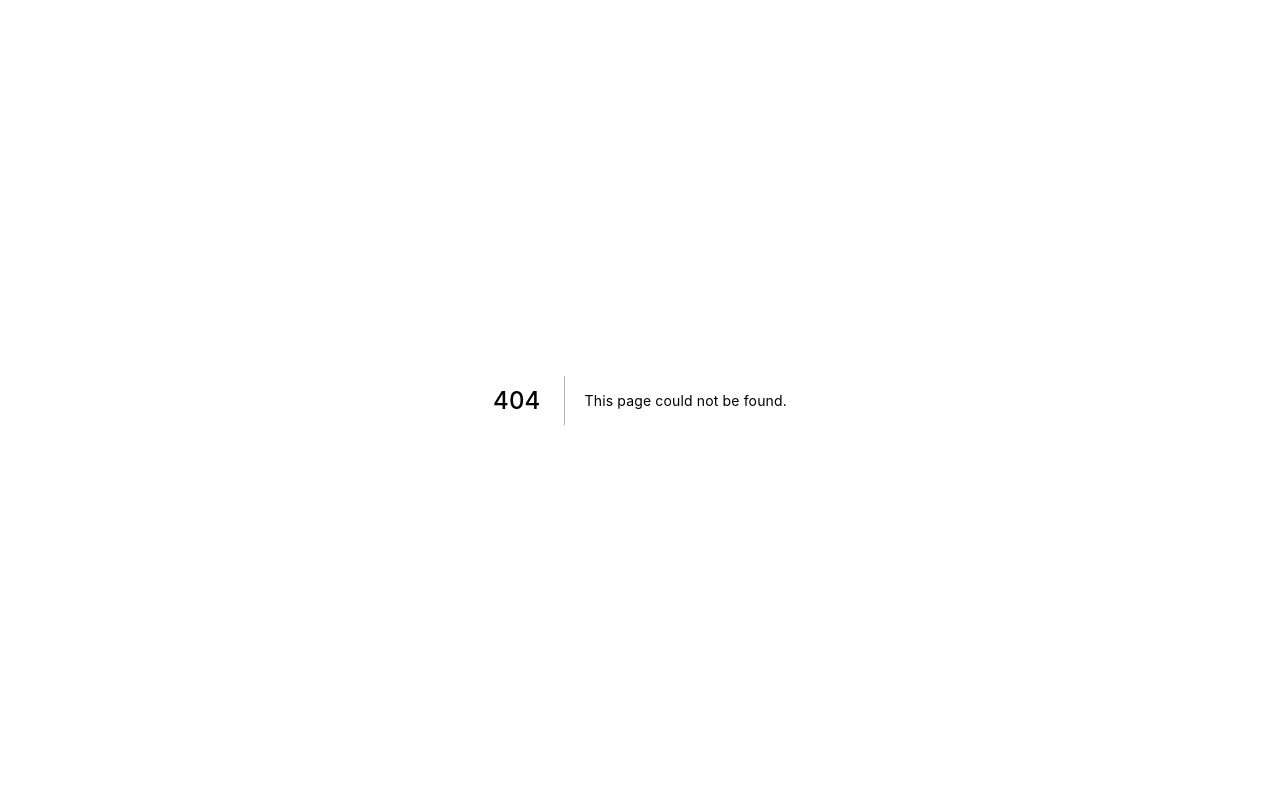
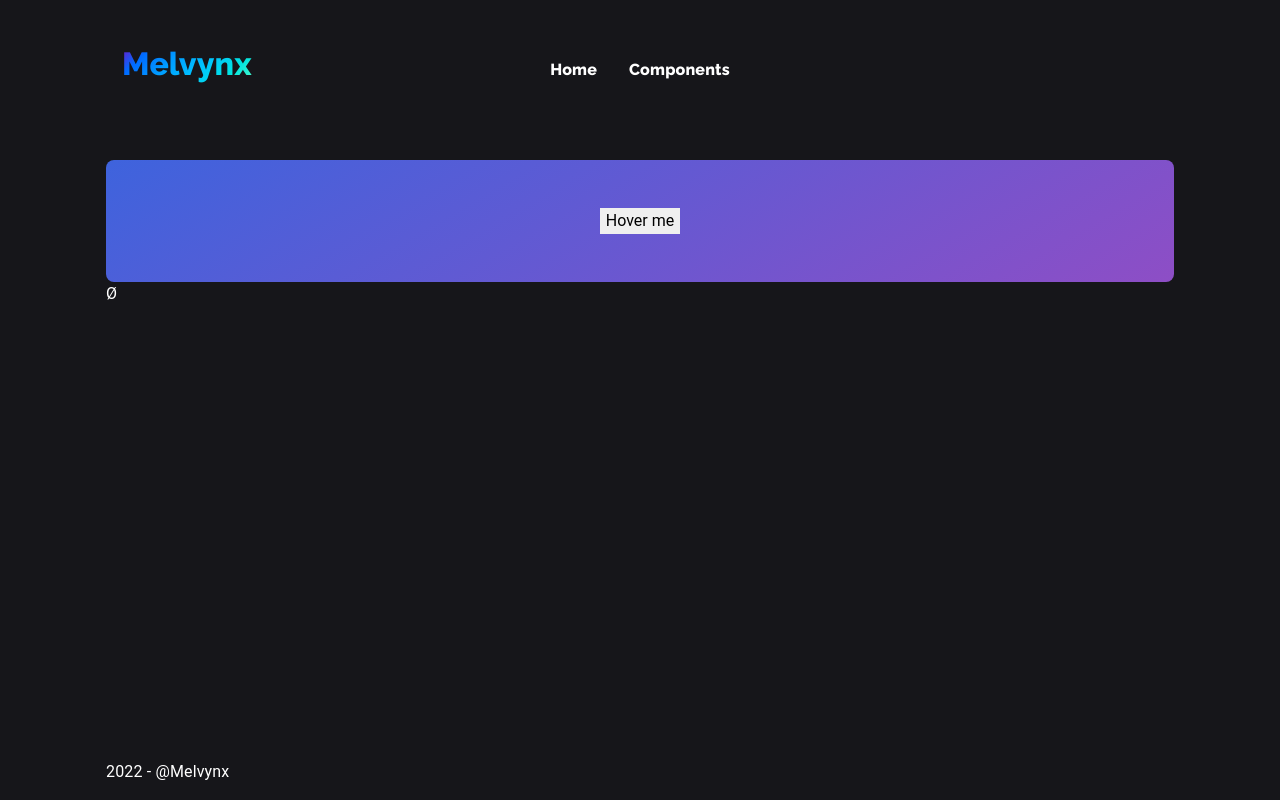
Before and after one commit to Melvynx/creative-components, a Next.js app: page /examples/tooltip in a window 1280 px wide. Before the commit this address had no page. Built offline with nearby package versions, Linux system fonts and the light colour scheme.

Commit message:
add a tooltip button using floating-ui

```diff
--- /dev/null
+++ b/components/Tooltip/Tooltip.tsx
@@ -0,0 +1,147 @@
+import {
+  offset,
+  Placement,
+  shift,
+  useFloating,
+  arrow,
+  flip,
+} from "@floating-ui/react-dom";
+import { PropsWithChildren, useEffect, useRef, useState } from "react";
+import styled from "@emotion/styled";
+import { keyframes } from "@emotion/react";
+import { BasePlacement } from "@floating-ui/core/src/types";
+
+type TooltipProps = {
+  open?: boolean;
+  placement?: Placement;
+  duration?: number;
+  title: string;
+};
+const sides: Record<BasePlacement, BasePlacement> = {
+  top: "bottom",
+  right: "left",
+  bottom: "top",
+  left: "right",
+};
+
+export const Tooltip = ({
+  open: defaultOpen = false,
+  placement = "top",
+  children,
+  duration = 300,
+  title,
+}: PropsWithChildren<TooltipProps>) => {
+  const [open, setOpen] = useState(defaultOpen);
+  const arrowRef = useRef(null);
+
+  const { x, y, reference, floating, strategy, middlewareData, update } =
+    useFloating({
+      placement: placement,
+      middleware: [shift(), arrow({ element: arrowRef }), offset(10), flip()],
+    });
+
+  useEffect(() => {
+    const handleChange = () => {
+      update();
+    };
+
+    window.addEventListener("resize", handleChange);
+    window.addEventListener("scroll", handleChange);
+
+    return () => {
+      window.removeEventListener("resize", handleChange);
+      window.removeEventListener("scroll", handleChange);
+    };
+  }, []);
+
+  const staticSide = sides[placement.split("-")[0]];
+
+  return (
+    <>
+      <div
+        ref={reference}
+        onMouseEnter={() => setOpen(true)}
+        onMouseLeave={() => setOpen(false)}
+      >
+        {children}
+      </div>
+      <TooltipWrapper
+        duration={duration}
+        open={open}
+        ref={floating}
+        style={{
+          position: strategy,
+          top: y ?? "",
+          left: x ?? "",
+        }}
+      >
+        {title}
+        <Arrow
+          style={{
+            position: strategy,
+            left:
+              middlewareData.arrow?.x != null
+                ? `${middlewareData.arrow?.x}px`
+                : "",
+            top:
+              middlewareData.arrow?.y != null
+                ? `${middlewareData.arrow?.y}px`
+                : "",
+            right: "",
+            bottom: "",
+            [staticSide]: "calc(-0.5 * (var(--size)))",
+          }}
+          ref={arrowRef}
+        />
+      </TooltipWrapper>
+    </>
+  );
+};
+
+const tooltipAnimationOpen = keyframes({
+  "0%": {
+    opacity: 0,
+    transform: "scale(0.5)",
+  },
+  "50%": {
+    opacity: 0.5,
+    transform: "scale(1.2)",
+  },
+  "100%": {
+    opacity: 1,
+    transform: "scale(1)",
+  },
+});
+
+const tooltipAnimationClose = keyframes({
+  "0%": {
+    opacity: 1,
+    transform: "scale(1)",
+  },
+  "100%": {
+    opacity: 0,
+    transform: "scale(0)",
+  },
+});
+
+const TooltipWrapper = styled.div<{ open: boolean; duration: number }>`
+  background: var(--color-white);
+  padding: 4px;
+  color: var(--color-purple-main);
+  border-radius: 4px;
+  pointer-events: none;
+
+  animation: ${({ open }) =>
+      open ? tooltipAnimationOpen : tooltipAnimationClose}
+    ${({ duration }) => duration}ms var(--ease-out) forwards;
+`;
+
+const Arrow = styled.div`
+  --size: 8px;
+  position: absolute;
+  background: var(--color-white);
+  width: var(--size);
+  height: var(--size);
+
+  transform: rotate(45deg);
+`;
--- /dev/null
+++ b/components/Tooltip/index.ts
@@ -0,0 +1 @@
+export * from "./Tooltip";
--- a/components/layout/Layout.tsx
+++ b/components/layout/Layout.tsx
@@ -1,9 +1,8 @@
 import styled from "@emotion/styled";
 import Head from "next/head";
-import Link from "next/link";
 import React, { ReactNode } from "react";
-import { QUERIES, WEIGHTS } from "~/styles/constants";
-import { LayoutNav } from "./LayoutNav";
+import { QUERIES } from "~/styles/constants";
+import { LayoutHeader } from "~/components/layout/LayoutHeader";
 
 type Props = {
   children?: ReactNode;
@@ -18,45 +17,14 @@ const Layout = ({ children, title = "Title" }: Props) => (
       <meta name="viewport" content="initial-scale=1.0, width=device-width" />
     </Head>
     <Container>
-      <Header>
-        <Side>
-          <Link href="/">
-            <MelvynxLogo>Melvynx</MelvynxLogo>
-          </Link>
-        </Side>
-        <NavDesktop>
-          <LayoutNav />
-        </NavDesktop>
-        <Side></Side>
-        {/* <NavMobile>
-          <LayoutNav />
-        </NavMobile> */}
-      </Header>
-      <Content>{children}</Content>
+      <LayoutHeader />
+      <Content>{children}</Content>Ø
       <Footer>
         <span>2022 - @Melvynx</span>
       </Footer>
     </Container>
   </>
 );
-
-const Side = styled.div`
-  flex: 1;
-`;
-
-const NavDesktop = styled.nav`
-  display: none;
-  align-items: center;
-  gap: clamp(1rem, 2vw + 1rem, 2rem);
-
-  @media ${QUERIES.tabletAndUp} {
-    display: flex;
-  }
-`;
-
-/*const NavMobile = styled.nav`
-  display: none;
-`;*/
 
 const Footer = styled.footer`
   margin-top: auto;
@@ -75,28 +43,11 @@ const Container = styled.div`
   --sticky-header: 32px;
 `;
 
-const MelvynxLogo = styled.span`
-  font-size: 2rem;
-  background: var(--gradient-primary);
-  background-clip: text;
-  -webkit-background-clip: text;
-  -webkit-text-fill-color: transparent;
-  font-family: var(--font-family-sans-serif);
-  font-weight: ${WEIGHTS.bold};
-  display: inline-block;
-  cursor: pointer;
-`;
+const Content = styled.main`
+  // isolate the content to be behind the header
+  isolation: isolate;
+  z-index: 1;
 
-const Header = styled.header`
-  display: flex;
-  border-radius: 1000px;
-  position: sticky;
-  top: var(--sticky-header);
-  align-items: baseline;
-  gap: 16px;
-`;
-
-const Content = styled.main`
   margin-top: var(--sticky-header);
 
   @media ${QUERIES.tabletAndUp} {
--- /dev/null
+++ b/components/layout/LayoutHeader.tsx
@@ -0,0 +1,83 @@
+import Link from "next/link";
+import { LayoutNav } from "~/components/layout/LayoutNav";
+import React from "react";
+import styled from "@emotion/styled";
+import { QUERIES, WEIGHTS } from "~/styles/constants";
+
+export const LayoutHeader = () => {
+  const [isScrolled, setIsScrolled] = React.useState(false);
+
+  React.useEffect(() => {
+    const handleScroll = () => {
+      if (window.scrollY > 32) {
+        setIsScrolled(true);
+      } else {
+        setIsScrolled(false);
+      }
+    };
+
+    window.addEventListener("scroll", handleScroll);
+
+    return () => {
+      window.removeEventListener("scroll", handleScroll);
+    };
+  }, []);
+
+  return (
+    <Header isScrolled={isScrolled}>
+      <Side>
+        <Link href="/">
+          <MelvynxLogo>Melvynx</MelvynxLogo>
+        </Link>
+      </Side>
+      <NavDesktop>
+        <LayoutNav />
+      </NavDesktop>
+      <Side></Side>
+      {/* <NavMobile>
+          <LayoutNav />
+        </NavMobile> */}
+    </Header>
+  );
+};
+
+const Side = styled.div`
+  flex: 1;
+`;
+
+const NavDesktop = styled.nav`
+  display: none;
+  align-items: center;
+  gap: clamp(1rem, 2vw + 1rem, 2rem);
+
+  @media ${QUERIES.tabletAndUp} {
+    display: flex;
+  }
+`;
+
+const MelvynxLogo = styled.span`
+  font-size: 2rem;
+  background: var(--gradient-primary);
+  background-clip: text;
+  -webkit-background-clip: text;
+  -webkit-text-fill-color: transparent;
+  font-family: var(--font-family-sans-serif);
+  font-weight: ${WEIGHTS.bold};
+  display: inline-block;
+  cursor: pointer;
+`;
+
+const Header = styled.header<{ isScrolled: boolean }>`
+  display: flex;
+  position: sticky;
+  border-radius: 0 0 16px 16px;
+  padding: 8px 16px;
+  top: -1px;
+  margin-top: var(--sticky-header);
+  align-items: baseline;
+  gap: 16px;
+  background: ${(props) => (props.isScrolled ? "#00000050" : "transparent")};
+
+  // position: sticky => isolate the header
+  z-index: 2;
+`;
--- a/components/layout/LayoutNav.tsx
+++ b/components/layout/LayoutNav.tsx
@@ -23,6 +23,7 @@ export const LayoutNav = () => {
           <Item>Two FA</Item>
           <Item>Shadow button</Item>
           <Item>Gumroad Button</Item>
+          <Item>Tooltip</Item>
         </DropdownItems>
         <DropdownManager>
           <NavItem>Components</NavItem>
--- a/package.json
+++ b/package.json
@@ -10,6 +10,7 @@
     "@emotion/css": "^11.7.1",
     "@emotion/react": "^11.7.1",
     "@emotion/styled": "^11.6.0",
+    "@floating-ui/react-dom": "^0.4.3",
     "@mui/lab": "^5.0.0-alpha.66",
     "@mui/material": "^5.3.1",
     "@popperjs/core": "^2.11.2",
--- /dev/null
+++ b/pages/examples/tooltip.tsx
@@ -0,0 +1,17 @@
+import Layout from "~/components/layout/Layout";
+import { ExampleWrapper } from "~/components/ExampleWrapper";
+import { Tooltip } from "~/components/Tooltip";
+
+export const TooltipExample = () => {
+  return (
+    <Layout>
+      <ExampleWrapper>
+        <Tooltip title="Thanks for hovering">
+          <button>Hover me</button>
+        </Tooltip>
+      </ExampleWrapper>
+    </Layout>
+  );
+};
+
+export default TooltipExample;
```
Also changed, not shown: 1 other file (tests, documents, lock files or other folders).
